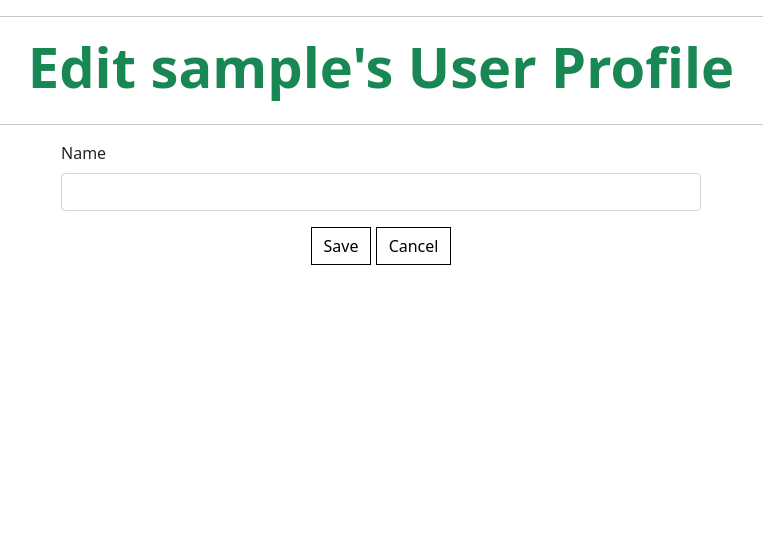
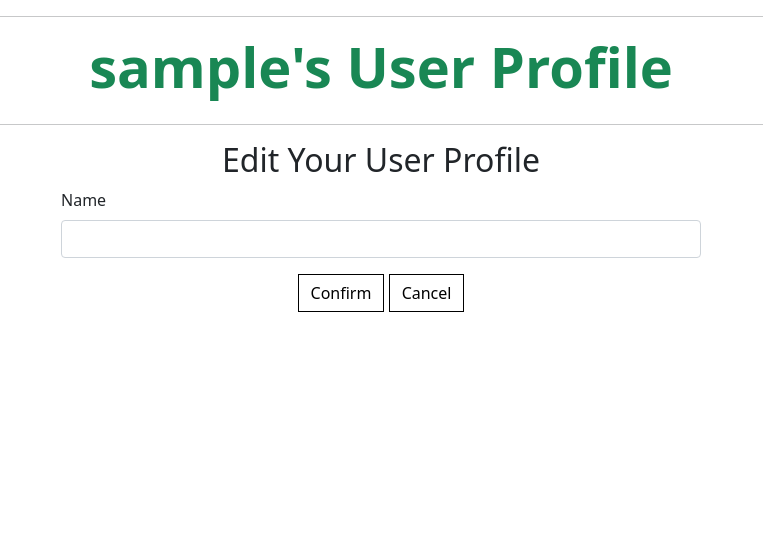
Before and after one commit to NgiapPuoyKoh/django-blogchat-tech, a Django app: a page that uses profiles/templates/profiles/edit_profile.html in a window 1280 px wide. Shown: the part 110-662 px from the top of the page, without its empty margins (259-1022 px from the left). Run offline with Django 3.2, Linux system fonts and the light colour scheme; the visitor is signed in with stand-in values (Sample User, id 1); data comes from the database, SQL or seed files in the repository; data that the repository does not hold is empty; some libraries are stand-ins or nearby versions.

Commit message:
Edit edit_profile.html to enable edit profile function

```diff
--- a/profiles/templates/profiles/edit_profile.html
+++ b/profiles/templates/profiles/edit_profile.html
@@ -9,7 +9,7 @@
 <div class="container header-container text-center">
     <hr>
     <div class="row">
-        <h1 class="display-4 fw-bold text-success text-center"> Edit {{ user.username }}'s User Profile</h1>
+        <h1 class="display-4 fw-bold text-success"> {{ user.username }}'s User Profile</h1>
     </div>
     <hr>
 </div>
@@ -17,6 +17,9 @@
 
 {% block content %}
 
+<div class="container h-100 text-center">
+<h2>Edit Your User Profile</h2>
+</div>
 <!-- Edit Profile Form -->
 <div class="col-10 offset-1 col-md-6 offset-md-3" id="form-styling">
     <form method="POST" action="{% url 'edit_profile' request.user %}" class="form mb-2" enctype="multipart/form-data">
@@ -26,7 +29,7 @@
             {{ field | as_crispy_field }}
         {% endfor %}
         <div class="text-center">
-            <button class="btn btn-outline-black rounded-0 submit-btn" type="submit">Save</button>
+            <button class="btn btn-outline-black rounded-0 submit-btn" type="submit">Confirm</button>
             <button class="btn btn-outline-black rounded-0 submit-btn" type="submit" name="cancel" value="Cancel" />Cancel</button>
         </div>
     </form>
```
